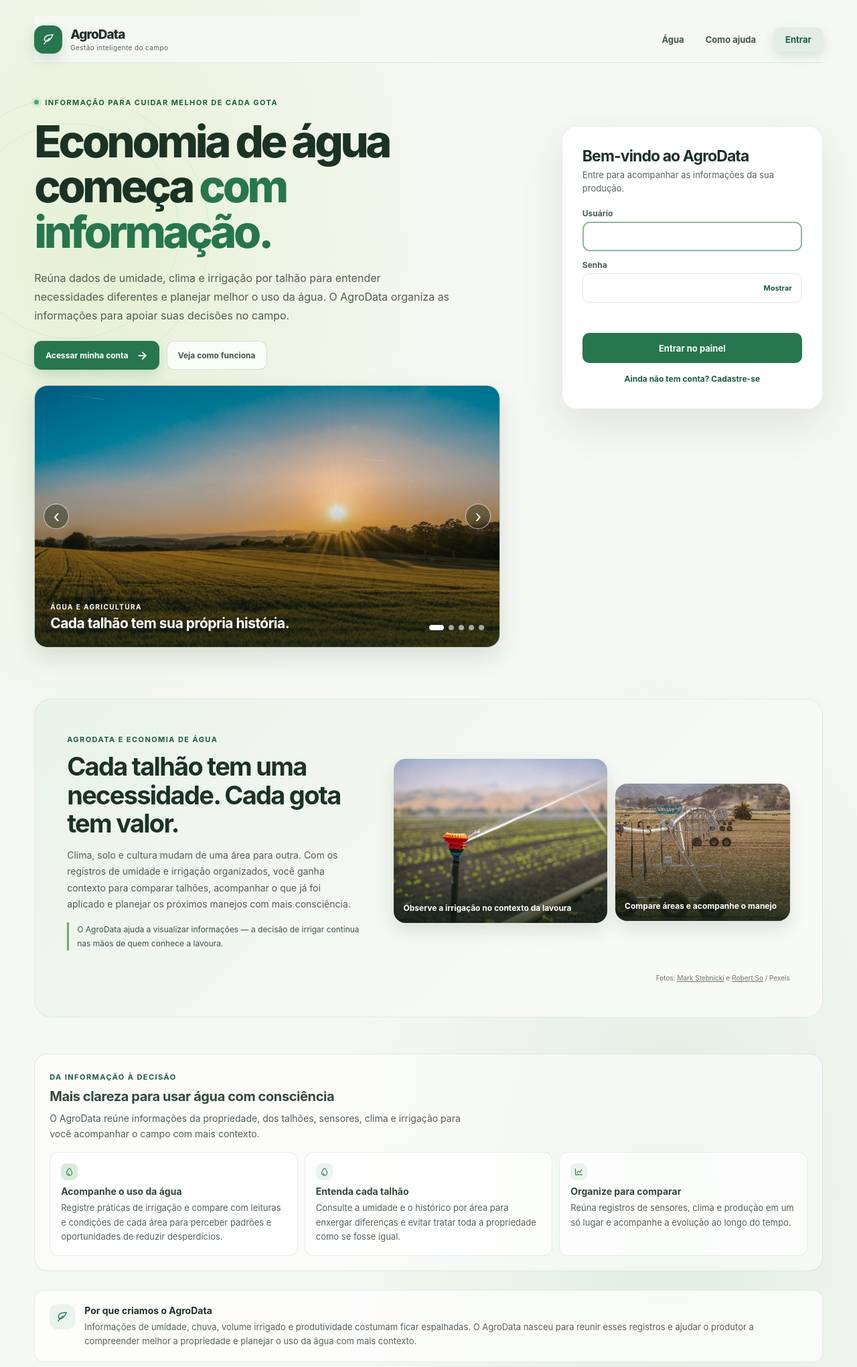
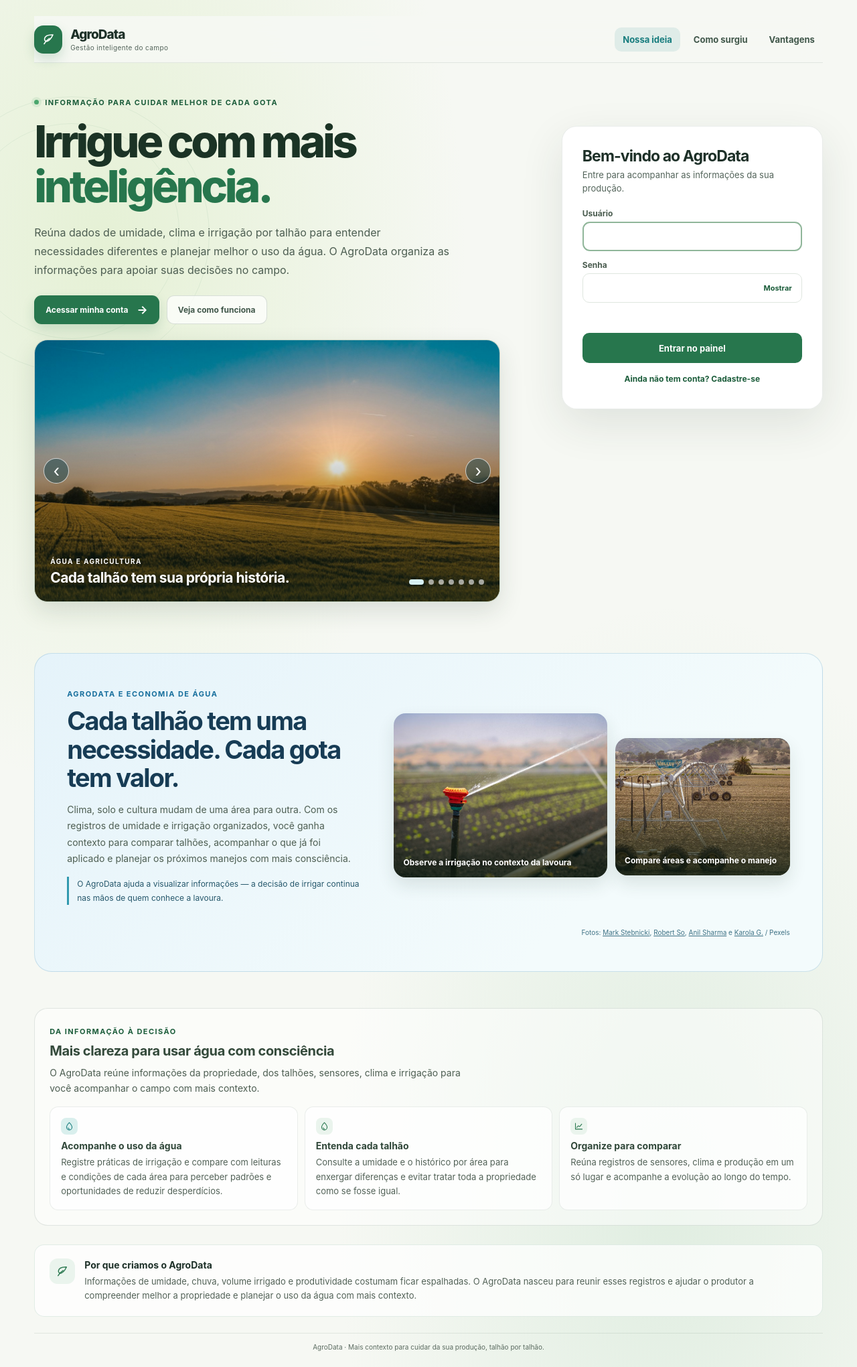
Before and after one commit to Luigi-Okano/AgroData_Final, a Spring Boot app: page / in a window 1280 px wide. Shown: the whole page at 67% size. Run offline with Spring Boot 4, Linux system fonts and the light colour scheme; some of the project's set-up classes (security, data sources, template engines, error pages and the like) are left out, and stand-ins take their place.

Commit message:
Restore landing navigation and expand water gallery
Co-authored-by: Copilot <223556219+Copilot@users.noreply.github.com>

```diff
--- a/AgroData-master/agrodata/src/main/resources/static/css/app.css
+++ b/AgroData-master/agrodata/src/main/resources/static/css/app.css
@@ -8,6 +8,8 @@
             --green: #27764d;
             --green-dark: #1c5d3b;
             --green-soft: #eaf4ed;
+            --teal: #167c7d;
+            --water-blue: #176f9d;
             --lime: #d7ed9f;
             --amber: #80510e;
             --shadow: 0 12px 32px rgba(34, 55, 42, .055);
@@ -246,7 +248,7 @@
         .landing-brand-tagline { color: var(--muted); font-size: 10px; letter-spacing: .04em; }
         .landing-nav { display: flex; align-items: center; gap: 8px; }
         .landing-nav a { position: relative; padding: 10px 12px; border-radius: 10px; color: #40574a; font-size: 13px; font-weight: 650; text-decoration: none; transition: background .18s, color .18s, transform .18s; }
-        .landing-nav a:hover, .landing-nav a.active { background: rgba(39, 118, 77, .09); color: var(--green-dark); }
+        .landing-nav a:hover, .landing-nav a.active { background: rgba(22, 124, 125, .1); color: var(--teal); }
         .landing-nav a:hover { transform: translateY(-1px); }
         .landing-nav .landing-nav-login { margin-left: 7px; padding: 10px 17px; background: var(--green); color: #fff; box-shadow: 0 7px 16px rgba(39, 118, 77, .17); }
         .landing-nav .landing-nav-login:hover { background: var(--green-dark); color: #fff; }
@@ -273,28 +275,28 @@
         .field-gallery-caption { position: absolute; z-index: 1; right: 68px; bottom: 23px; left: 23px; display: grid; gap: 6px; color: white; text-shadow: 0 1px 5px rgba(0, 0, 0, .28); }
         .field-gallery-caption span { font-size: 10px; font-weight: 750; letter-spacing: .14em; text-transform: uppercase; }
         .field-gallery-caption strong { font-size: clamp(16px, 2vw, 21px); letter-spacing: -.025em; }
-        .field-gallery-control { position: absolute; z-index: 2; top: 50%; display: grid; width: 38px; height: 38px; place-items: center; transform: translateY(-50%); border: 1px solid rgba(255, 255, 255, .7); border-radius: 50%; background: rgba(15, 34, 22, .38); color: white; cursor: pointer; font-size: 25px; line-height: 1; backdrop-filter: blur(8px); transition: background .18s, transform .18s; }
+        .field-gallery-control { position: absolute; z-index: 2; top: 50%; display: grid; width: 38px; height: 38px; place-items: center; transform: translateY(-50%); border: 1px solid rgba(255, 255, 255, .7); border-radius: 50%; background: rgba(17, 66, 75, .48); color: white; cursor: pointer; font-size: 25px; line-height: 1; backdrop-filter: blur(8px); transition: background .18s, transform .18s; }
         .field-gallery-control:hover { transform: translateY(-50%) scale(1.08); background: rgba(15, 34, 22, .68); }
         .field-gallery-control.previous { left: 13px; }
         .field-gallery-control.next { right: 13px; }
         .field-gallery-dots { position: absolute; z-index: 2; right: 23px; bottom: 25px; display: flex; gap: 7px; }
         .field-gallery-dots button { width: 8px; height: 8px; padding: 0; border: 0; border-radius: 10px; background: rgba(255, 255, 255, .6); cursor: pointer; transition: width .2s, background .2s; }
-        .field-gallery-dots button.active { width: 22px; background: white; }
-        .landing-main [id] { scroll-margin-top: 88px; }
-        .landing-nav a:focus-visible, .landing-cta-group a:focus-visible, .field-gallery-control:focus-visible, .field-gallery-dots button:focus-visible { outline: 3px solid #d7ed9f; outline-offset: 3px; }
-        .water-section { display: grid; grid-template-columns: minmax(0, .85fr) minmax(0, 1.15fr); align-items: center; gap: clamp(24px, 4vw, 52px); margin-bottom: 30px; padding: clamp(24px, 4vw, 48px); border: 1px solid rgba(39, 70, 49, .08); border-radius: 26px; background: linear-gradient(135deg, #e9f3e8, #f8faf5 72%); }
-        .water-section-copy .landing-kicker { margin-bottom: 12px; }
-        .water-section-copy h2 { max-width: 520px; margin: 0 0 14px; color: #1b3325; font-size: clamp(25px, 3.2vw, 38px); letter-spacing: -.045em; line-height: 1.12; }
+        .field-gallery-dots button.active { width: 22px; background: #d7f0f3; }
+        .landing-shell [id] { scroll-margin-top: 88px; }
+        .landing-nav a:focus-visible, .landing-cta-group a:focus-visible, .field-gallery-control:focus-visible, .field-gallery-dots button:focus-visible { outline: 3px solid #9de0df; outline-offset: 3px; }
+        .water-section { display: grid; grid-template-columns: minmax(0, .85fr) minmax(0, 1.15fr); align-items: center; gap: clamp(24px, 4vw, 52px); margin-bottom: 30px; padding: clamp(24px, 4vw, 48px); border: 1px solid rgba(23, 111, 157, .18); border-radius: 26px; background: linear-gradient(135deg, #e5f3fa, #f3fbfc 72%); }
+        .water-section-copy .landing-kicker { margin-bottom: 12px; color: var(--water-blue); }
+        .water-section-copy h2 { max-width: 520px; margin: 0 0 14px; color: #173c55; font-size: clamp(25px, 3.2vw, 38px); letter-spacing: -.045em; line-height: 1.12; }
         .water-section-copy > p:not(.landing-kicker) { max-width: 520px; margin: 0; color: #4d5e52; font-size: 14px; line-height: 1.75; }
-        .water-section-copy .water-section-note { margin-top: 14px !important; padding-left: 12px; border-left: 3px solid #77a66e; color: #385344 !important; font-size: 12px !important; }
+        .water-section-copy .water-section-note { margin-top: 14px !important; padding-left: 12px; border-left: 3px solid #3199ae; color: #26586c !important; font-size: 12px !important; }
         .water-photo-grid { display: grid; grid-template-columns: 1.1fr .9fr; align-items: center; gap: 12px; }
-        .water-photo { position: relative; min-width: 0; min-height: 245px; margin: 0; overflow: hidden; border-radius: 18px; background: #dce8d9; box-shadow: 0 12px 26px rgba(34, 55, 42, .12); }
+        .water-photo { position: relative; min-width: 0; min-height: 245px; margin: 0; overflow: hidden; border-radius: 18px; background: #d5eaf2; box-shadow: 0 12px 26px rgba(34, 55, 42, .12); }
         .water-photo-pivot { min-height: 205px; margin-top: 34px; }
         .water-photo img { display: block; width: 100%; height: 100%; min-height: inherit; object-fit: cover; transition: transform .45s; }
         .water-photo:hover img { transform: scale(1.035); }
         .water-photo::after { position: absolute; inset: 45% 0 0; background: linear-gradient(transparent, rgba(14, 33, 22, .72)); content: ""; pointer-events: none; }
         .water-photo figcaption { position: absolute; z-index: 1; right: 14px; bottom: 14px; left: 14px; color: white; font-size: 12px; font-weight: 700; line-height: 1.35; text-shadow: 0 1px 5px rgba(0, 0, 0, .35); }
-        .photo-credit { grid-column: 2; margin: -20px 0 0; color: #68786d; font-size: 10px; text-align: right; }
+        .photo-credit { grid-column: 2; margin: -20px 0 0; color: #3f7285; font-size: 10px; text-align: right; }
         .photo-credit a { color: inherit; }
         .landing-benefits { margin: 0 0 28px; }
         .proposals-panel { padding: clamp(22px, 3.5vw, 36px); background: rgba(255, 255, 255, .8); }
@@ -302,8 +304,8 @@
         .landing-benefits .landing-kicker { margin-bottom: 10px; }
         .benefit-list { gap: 14px; }
         .benefit-item { min-height: 0; padding: 19px; }
-        .benefit-water { border-color: rgba(39, 118, 77, .25); background: #eff7ee; }
-        .benefit-water .benefit-icon { background: #d9ebd8; }
+        .benefit-water { border-color: rgba(22, 124, 125, .25); background: #edf7f6; }
+        .benefit-water .benefit-icon { background: #d9efed; color: var(--teal); }
         .origin-card { max-width: none; margin-bottom: 24px; padding: 20px 22px; background: rgba(255, 255, 255, .72); }
         .auth-panel { position: sticky; top: 88px; margin-top: 0; }
         .origin-card { display: flex; align-items: flex-start; gap: 14px; max-width: none; margin-bottom: 24px; padding: 20px 22px; border: 1px solid rgba(39, 118, 77, .12); border-radius: 15px; background: rgba(255, 255, 255, .72); }
@@ -383,8 +385,8 @@
         @media (max-width: 460px) {
             .landing-header { gap: 6px; }
             .landing-nav { gap: 0; }
-            .landing-nav a { padding: 7px 6px; font-size: 9px; }
-            .landing-nav .landing-nav-login { margin-left: 2px; padding: 8px; }
+            .landing-nav a { padding: 7px 4px; font-size: 8px; }
+            .landing-nav .landing-nav-login { margin-left: 0; padding: 8px 4px; }
             .landing-brand-tagline { font-size: 9px; }
             .landing-title { font-size: 38px; }
             .landing-brand-tagline { display: none; }
@@ -397,6 +399,11 @@
             .benefit-item { display: grid; grid-template-columns: 25px 1fr; min-height: 0; align-items: center; gap: 4px 9px; }
             .benefit-item .benefit-icon { grid-row: span 2; }
             .benefit-item strong { margin-top: 0; }
+        }
+        @media (max-width: 360px) {
+            .landing-header { flex-wrap: wrap; padding: 8px 0; }
+            .landing-nav { width: 100%; justify-content: space-between; }
+            .landing-nav a { padding: 7px 10px; font-size: 10px; }
         }
         @media (prefers-reduced-motion: reduce) {
             .login-overlay { scroll-behavior: auto; }
--- a/AgroData-master/agrodata/src/main/resources/static/index.html
+++ b/AgroData-master/agrodata/src/main/resources/static/index.html
@@ -24,29 +24,30 @@
                 </span>
             </a>
             <nav class="landing-nav" aria-label="Navegação da página">
-                <a href="#landing-about" data-landing-nav class="active" aria-current="location" aria-label="Economia de água">Água</a>
-                <a href="#landing-benefits" data-landing-nav>Como ajuda</a>
-                <a class="landing-nav-login" href="#login-form" data-landing-nav>Entrar</a>
+                <a href="#landing-about" data-landing-nav class="active" aria-current="location">Nossa ideia</a>
+                <a href="#landing-story" data-landing-nav>Como surgiu</a>
+                <a href="#landing-benefits" data-landing-nav>Vantagens</a>
             </nav>
         </header>
 
-        <div class="landing-main">
+        <div class="landing-main" id="landing-top">
             <section class="landing-copy">
                 <p class="landing-kicker"><span class="live-dot" aria-hidden="true"></span> Informação para cuidar melhor de cada gota</p>
-                <h1 class="landing-title">Economia de água começa <span>com informação.</span></h1>
+                <h1 class="landing-title">Irrigue com mais <span>inteligência.</span></h1>
                 <p class="landing-intro">Reúna dados de umidade, clima e irrigação por talhão para entender necessidades diferentes e planejar melhor o uso da água. O AgroData organiza as informações para apoiar suas decisões no campo.</p>
                 <div class="landing-cta-group">
                     <a class="landing-cta-primary" href="#login-form">Acessar minha conta <span aria-hidden="true">→</span></a>
                     <a class="landing-cta-secondary" href="#landing-about">Veja como funciona</a>
                 </div>
 
-                <section class="field-gallery" aria-label="Galeria de plantações">
+                <section class="field-gallery" id="field-gallery" tabindex="0"
+                         aria-label="Galeria interativa de plantações e irrigação" aria-roledescription="carrossel">
                     <figure class="field-gallery-frame">
                         <img id="field-gallery-image" src="/images/plantacao-campo.webp"
                              alt="Plantação de cereais ao pôr do sol" fetchpriority="high">
                         <figcaption class="field-gallery-caption">
                             <span>Água e agricultura</span>
-                            <strong id="field-gallery-title">Cada talhão tem sua própria história.</strong>
+                            <strong id="field-gallery-title" aria-live="polite">Cada talhão tem sua própria história.</strong>
                         </figcaption>
                     </figure>
                     <button class="field-gallery-control previous" id="field-gallery-previous"
@@ -56,15 +57,19 @@
                     <div class="field-gallery-dots" id="field-gallery-dots" role="group"
                          aria-label="Escolher imagem do campo">
                         <button type="button" class="active" data-gallery-slide="0"
-                                aria-label="Imagem 1 de 5" aria-pressed="true"></button>
+                                aria-label="Imagem 1 de 7" aria-pressed="true"></button>
                         <button type="button" data-gallery-slide="1"
-                                aria-label="Imagem 2 de 5" aria-pressed="false"></button>
+                                aria-label="Imagem 2 de 7" aria-pressed="false"></button>
                         <button type="button" data-gallery-slide="2"
-                                aria-label="Imagem 3 de 5" aria-pressed="false"></button>
+                                aria-label="Imagem 3 de 7" aria-pressed="false"></button>
                         <button type="button" data-gallery-slide="3"
-                                aria-label="Imagem 4 de 5" aria-pressed="false"></button>
+                                aria-label="Imagem 4 de 7" aria-pressed="false"></button>
                         <button type="button" data-gallery-slide="4"
-                                aria-label="Imagem 5 de 5" aria-pressed="false"></button>
+                                aria-label="Imagem 5 de 7" aria-pressed="false"></button>
+                        <button type="button" data-gallery-slide="5"
+                                aria-label="Imagem 6 de 7" aria-pressed="false"></button>
+                        <button type="button" data-gallery-slide="6"
+                                aria-label="Imagem 7 de 7" aria-pressed="false"></button>
                     </div>
                 </section>
             </section>
@@ -142,7 +147,7 @@
                     <figcaption>Compare áreas e acompanhe o manejo</figcaption>
                 </figure>
             </div>
-            <p class="photo-credit">Fotos: <a href="https://www.pexels.com/photo/close-up-of-sprinkler-on-field-17765487/" target="_blank" rel="noopener noreferrer">Mark Stebnicki</a> e <a href="https://www.pexels.com/photo/agricultural-sprinklers-on-a-farm-field-12532707/" target="_blank" rel="noopener noreferrer">Robert So</a> / Pexels</p>
+            <p class="photo-credit">Fotos: <a href="https://www.pexels.com/photo/close-up-of-sprinkler-on-field-17765487/" target="_blank" rel="noopener noreferrer">Mark Stebnicki</a>, <a href="https://www.pexels.com/photo/agricultural-sprinklers-on-a-farm-field-12532707/" target="_blank" rel="noopener noreferrer">Robert So</a>, <a href="https://www.pexels.com/photo/green-plant-on-brown-soil-10606633/" target="_blank" rel="noopener noreferrer">Anil Sharma</a> e <a href="https://www.pexels.com/photo/watering-process-of-thin-green-sprout-4207907/" target="_blank" rel="noopener noreferrer">Karola G.</a> / Pexels</p>
         </section>
 
         <section class="landing-benefits proposals-panel" id="landing-benefits" aria-labelledby="landing-benefits-title">
@@ -180,7 +185,7 @@
             </div>
         </article>
 
-        <footer class="landing-footnote">AgroData · Mais contexto para cuidar da produção e de cada gota.</footer>
+        <footer class="landing-footnote">AgroData · Mais contexto para cuidar da sua produção, talhão por talhão.</footer>
     </div>
 </section>
 <div class="shell" id="dashboard-shell" hidden>
--- a/AgroData-master/agrodata/src/main/resources/static/js/app.js
+++ b/AgroData-master/agrodata/src/main/resources/static/js/app.js
@@ -1462,8 +1462,11 @@
         { src: "/images/plantacao-vista-aerea.webp", alt: "Vista aérea de talhões verdes e dourados", title: "Observe a lavoura por novos ângulos." },
         { src: "/images/irrigacao-aspersor.jpg", alt: "Aspersor distribuindo água sobre linhas de cultivo", title: "Acompanhe a irrigação de cada área." },
         { src: "/images/irrigacao-pivotal.jpg", alt: "Sistema de pivô central em um campo agrícola", title: "Planeje o uso da água com mais contexto." },
+        { src: "/images/irrigacao-gotejamento.jpg", alt: "Linhas de gotejamento entre plantas jovens", title: "Conheça diferentes formas de irrigar." },
+        { src: "/images/cultivo-rega.jpg", alt: "Muda recebendo água em solo seco", title: "Cada gota importa em cada etapa do cultivo." },
         { src: "/images/plantacao-trigo.webp", alt: "Espigas de trigo em uma plantação", title: "Decisões melhores começam com dados." }
     ];
+    const gallery = document.getElementById("field-gallery");
     const galleryImage = document.getElementById("field-gallery-image");
     const galleryTitle = document.getElementById("field-gallery-title");
     const galleryDots = [...document.querySelectorAll("[data-gallery-slide]")];
@@ -1491,6 +1494,15 @@
     galleryDots.forEach(dot => {
         dot.addEventListener("click", () => showGallerySlide(Number(dot.dataset.gallerySlide)));
     });
+    gallery.addEventListener("keydown", event => {
+        if (event.key === "ArrowLeft") {
+            event.preventDefault();
+            showGallerySlide(activeGallerySlide - 1);
+        } else if (event.key === "ArrowRight") {
+            event.preventDefault();
+            showGallerySlide(activeGallerySlide + 1);
+        }
+    });
 
     const landingOverlay = document.getElementById("login-overlay");
     const landingNavLinks = [...document.querySelectorAll("[data-landing-nav]")];
@@ -1512,7 +1524,7 @@
                 .sort((a, b) => a.boundingClientRect.top - b.boundingClientRect.top);
             if (visible.length) setActiveLandingLink(visible[0].target.id);
         }, { root: landingOverlay, rootMargin: "-15% 0px -65% 0px", threshold: [0, 0.2, 0.4] });
-        for (const id of ["landing-about", "landing-benefits", "login-form"]) {
+        for (const id of ["landing-about", "landing-story", "landing-benefits"]) {
             landingObserver.observe(document.getElementById(id));
         }
     }
```
Also changed, not shown: AgroData-master/agrodata/src/main/resources/static/images/cultivo-rega.jpg (added), AgroData-master/agrodata/src/main/resources/static/images/irrigacao-gotejamento.jpg (added).
